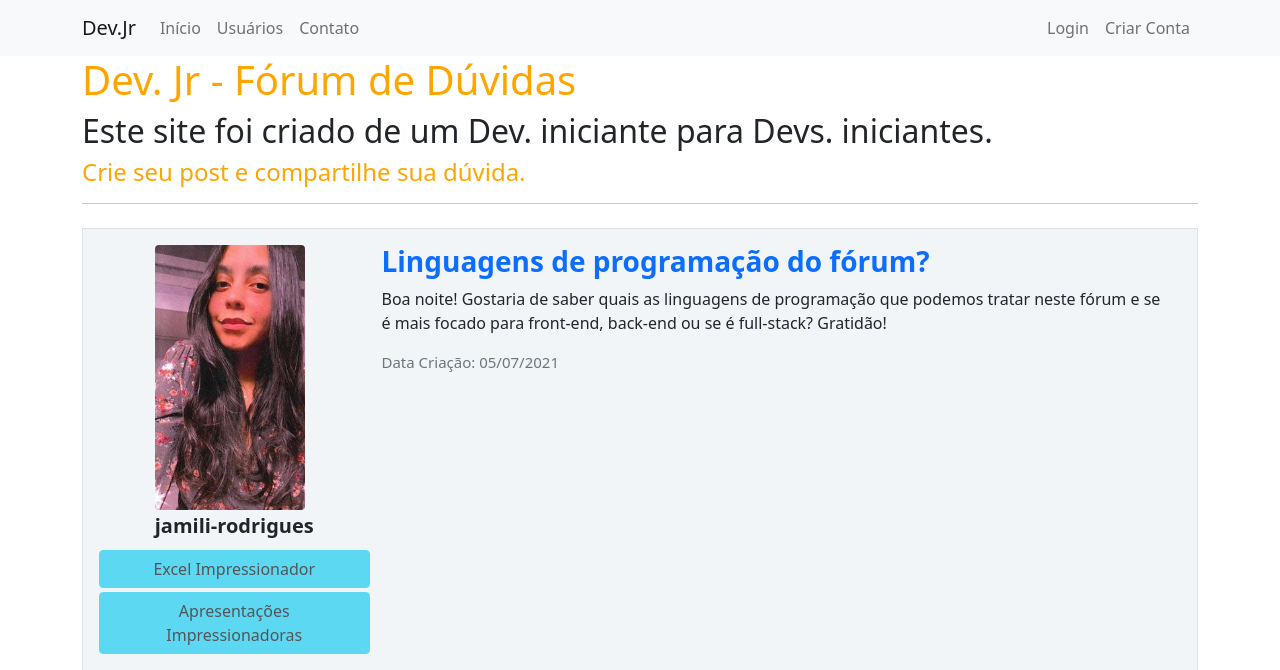
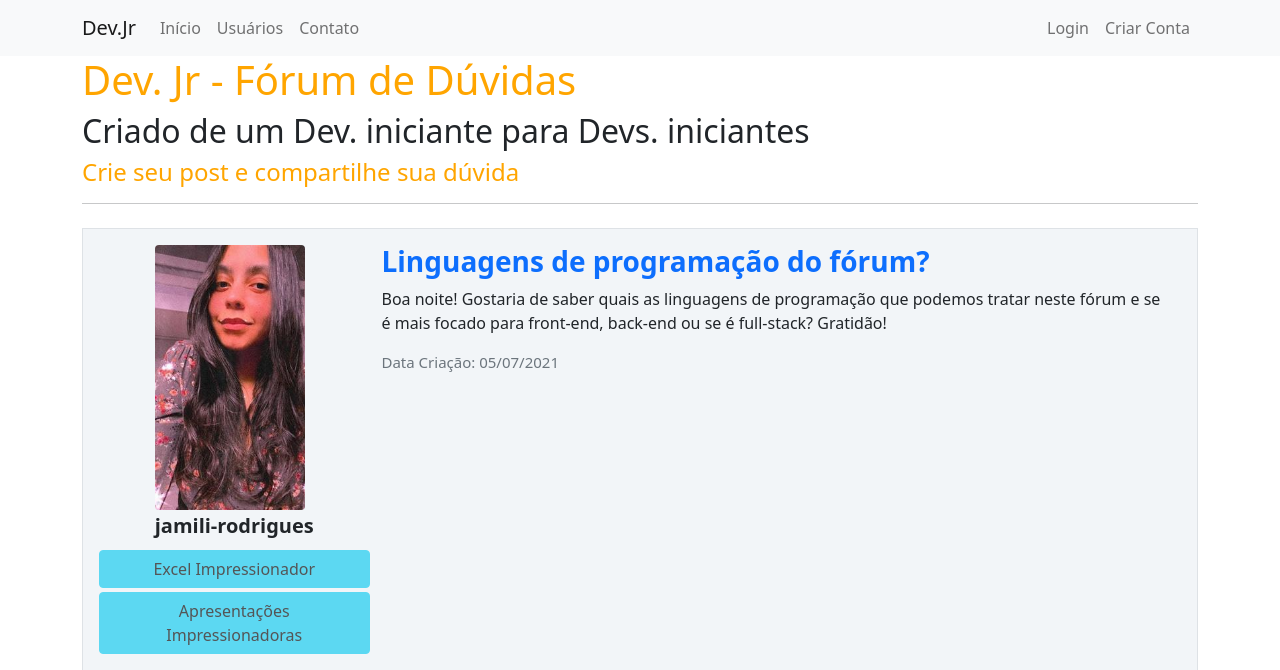
Before and after one commit to gasparcl/Forum-Dev.-Jr, a Flask app: page / in a window 1280 px wide. Shown: the top 670 px of the page. Run offline with Flask 2, Linux system fonts and the light colour scheme; data comes from the database, SQL or seed files in the repository.

Commit message:
Modificado o texto da home.html

```diff
--- a/WeconBiochem/templates/home.html
+++ b/WeconBiochem/templates/home.html
@@ -8,8 +8,8 @@
 
         <div class="container">
             <h1 style="color: orange">Dev. Jr - Fórum de Dúvidas</h1>
-            <h2>Este site foi criado de um Dev. iniciante para Devs. iniciantes.</h2>
-            <h4 style="color: orange">Crie seu post e compartilhe sua dúvida.</h4>
+            <h2>Criado de um Dev. iniciante para Devs. iniciantes</h2>
+            <h4 style="color: orange">Crie seu post e compartilhe sua dúvida</h4>
             <hr>
             {% for post in posts %}
             <div class="container">
```
